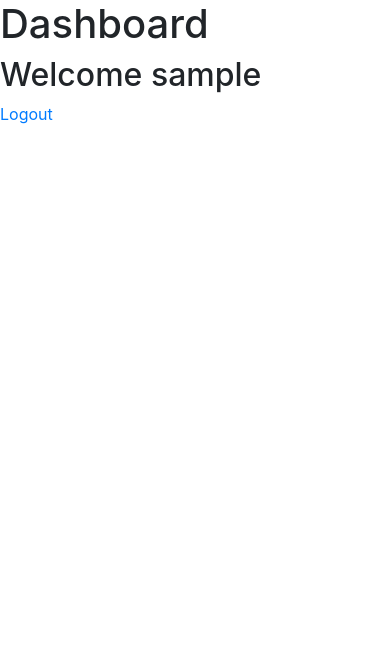
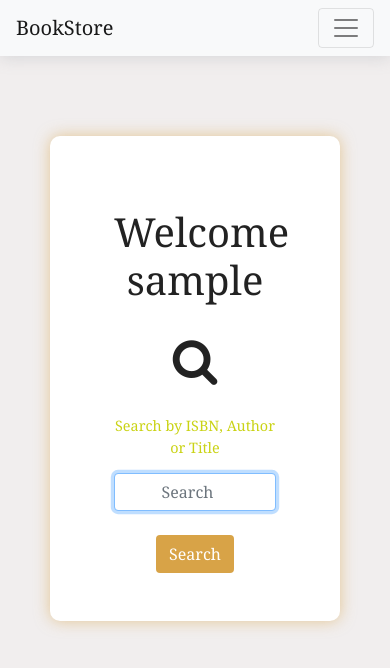
Before and after one commit to Yemisrach15/book-store, a Flask app: page /dashboard in a window 390 px wide. Shown: the top 668 px of the page. Run offline with Flask 2, Linux system fonts and the light colour scheme; a user stored in the database is signed in.

Commit message:
Add search functionality, one page for each book

```diff
--- a/application.py
+++ b/application.py
@@ -4,6 +4,7 @@ from flask import Flask, session, render_template, redirect, request, url_for, f
 from flask_session import Session
 from sqlalchemy import create_engine
 from sqlalchemy.orm import scoped_session, sessionmaker
+from sqlalchemy.sql import text
 from models import *
 from forms import RegisterForm, LoginForm
 from flask_login import LoginManager, login_user, login_required, logout_user, current_user
@@ -108,6 +109,30 @@ def logout():
 def dashboard():
     return render_template("dashboard.html", user=current_user.username)
 
+@app.route("/search")
+def search():
+    query = request.args.get("q")
+    if query == None:
+        return redirect(url_for("dashboard"))
+
+    query.strip().replace("'", "")
+    # result = Book.query.filter_by(title=query).all()
+    statement = text("""select * from books where lower(title) like '%""" + query + """%' or lower(isbn) like '%""" + query + """%' or lower(author) like '%""" + query + """%'""")
+    result = db.session.execute(statement).fetchall()
+    isEmpty = False
+    if len(result) == 0:
+        isEmpty = True
+    return render_template("search_result.html", query=query, result=result, isEmpty=isEmpty)
+
+@app.route("/books/<string:isbn>")
+def book(isbn):
+    isbn = str(isbn)
+    statement = text("""select * from books where books.isbn = :isbn limit 1""")
+    result = db.session.execute(statement, {'isbn': isbn}).fetchone()
+
+    return render_template("book.html", result=result)
+
+
 
 if __name__ == "__main__":
     app.run(debug=True)
--- a/static/css/login.css
+++ b/static/css/login.css
@@ -1,3 +1,6 @@
+@import url('https://fonts.googleapis.com/css2?family=Quicksand:wght@400;500&display=swap');
+@import url('https://fonts.googleapis.com/css2?family=Montserrat&family=Noto+Serif+JP:wght@300;400;500&display=swap');
+
 *{
     margin: 0;
     padding: 0;
@@ -6,6 +9,9 @@
 }
 body {
     background-color: #f1eeee;
+}
+nav {
+    box-shadow: 0 2px 15px #8a939c42;
 }
 .wrapper{
     width: 45%;
@@ -42,3 +48,92 @@ body {
     box-shadow: 0 0 8px #d8a3478a;
     border-color: transparent;
 }
+.icon{
+    font-size: 3em;
+    text-align: center;
+    margin: .4em 0 .4em 0;
+}
+.dashboard, .search{
+    text-align: center;
+}
+.search{
+    padding: .5em 0;
+}
+.search-btn{
+    margin-top: .5em;
+}
+.header.dashboard{
+    font-size: 2.5em;
+    margin-top: 1em;
+    margin-bottom: .5em;
+}
+.description{
+    font-size: .9em;
+    color: rgb(202, 211, 21);
+    margin-bottom: 1em;
+}
+.card-subtitle{
+    font-size: .9em;
+    font-family: 'Noto Serif JP', serif;
+}
+.card-subtitle::before{
+    content: "\2014\00A0";
+}
+.card-link{
+    color: rgb(202, 211, 21);
+    font-family: 'Quicksand', sans-serif;
+    font-weight: 500;
+}
+.card-link:hover{
+    color: rgb(141, 148, 17);
+}
+.header.search{
+    margin-top: 1em;
+    font-family: 'Quicksand', serif;
+}
+.search.wide{
+    width: 70%;
+}
+.no-result{
+    font-size: 1.2em;
+}
+.sad-icon > i{
+    font-size: 6em;
+    margin-bottom: .2em;
+}
+form.search{
+    justify-content: center;
+}
+.card.card.book-link{
+    transition: transform .07s ease-in-out;
+    /* max-width: 288px; */
+    margin-bottom: 1em;
+}
+.card.book-link:hover{
+    box-shadow: 0 0 10px #8a939c42;
+    transform: scale(1.02);
+}
+.container.search{
+    width: 70%;
+}
+.book-details{
+    margin: 1em auto;
+    padding: 2em 4em;
+    border-radius: 4px;
+    box-sizing: content-box;
+    background-color: #fff;
+    /* box-shadow: 0px 0px 15px #8a939c42; */
+}
+.book-details > h2 {
+    font-size: 1.2em;
+    font-family: 'Quicksand', serif;
+}
+.book-details h2 .text-muted{
+    margin-right: .5em;
+    font-size: .8em;
+    font-family: 'Quicksand', serif;
+    color: rgb(141, 148, 17)!important;
+}
+.book-details .btn-custom {
+    margin-top: 1em;
+}
--- a/templates/base.html
+++ b/templates/base.html
@@ -6,13 +6,25 @@
     <meta name="viewport" content="width=device-width, initial-scale=1.0">
     <title>{% block title %} {% endblock %}</title>
     <link rel="stylesheet" href="https://cdn.jsdelivr.net/npm/bootstrap@4.6.0/dist/css/bootstrap.min.css" integrity="sha384-B0vP5xmATw1+K9KRQjQERJvTumQW0nPEzvF6L/Z6nronJ3oUOFUFpCjEUQouq2+l" crossorigin="anonymous">
+    <link rel="stylesheet" href="https://stackpath.bootstrapcdn.com/font-awesome/4.7.0/css/font-awesome.min.css">
     {% block customCSS %}{% endblock %}
 </head>
 <body>
 
-    <nav>
+    <nav class="navbar navbar-expand-lg navbar-light bg-light">
+        <a class="navbar-brand" href="#">BookStore</a>
+        <button class="navbar-toggler" type="button" data-toggle="collapse" data-target="#navbarSupportedContent" aria-controls="navbarSupportedContent" aria-expanded="false" aria-label="Toggle navigation">
+          <span class="navbar-toggler-icon"></span>
+        </button>
 
-    </nav>
+        <div class="collapse navbar-collapse" id="navbarSupportedContent">
+          <ul class="navbar-nav ml-auto">
+            <li class="nav-item">
+              <a class="nav-link" href="{{ url_for('logout')}}">Logout</a>
+            </li>
+          </ul>
+        </div>
+      </nav>
 
     {% block body %}
 
--- a/templates/dashboard.html
+++ b/templates/dashboard.html
@@ -2,10 +2,39 @@
 
 {% block title %} Dashboard {% endblock %}
 
+{% block customCSS %}
+<link rel="stylesheet" href="{{url_for('static', filename='css/login.css')}}">
+{% endblock %}
+
 {% block body %}
 
-<h1>Dashboard</h1>
-<h2>Welcome {{ user }}</h2>
+<div class="container dashboard">
+    <div class="wrapper">
+        <h2 class="header dashboard">Welcome {{ user }}</h2>
+        <div class="icon">
+            <i class="fa fa-search"></i>
+        </div>
+        <div class="description">
+            Search by ISBN, Author or Title
+        </div>
 
-<a href="{{ url_for('logout')}}">Logout</a>
+        {% with messages = get_flashed_messages(with_categories=true) %}
+            {% if messages %}
+                {% for category, message in messages %}
+                        <div class="{{ category }}">{{ message }}</div>
+                {% endfor %}
+            {% endif %}
+        {% endwith %}
+
+        <form action="/search" method="GET">
+            <div class="form-group">
+                <input type="search" name="q" placeholder="Search" class="form-control search" autofocus>
+            </div>
+            <div class="form-group">
+                <input type="submit" value="Search" class="btn btn-primary btn-custom search-btn">
+            </div>
+        </form>
+    </div>
+</div>
+
 {% endblock %}
```
Also changed, not shown: import.py (added, +50 -0 lines), models.py (+18 -0 lines), templates/book.html (added, +41 -0 lines), templates/search_result.html (added, +47 -0 lines).
